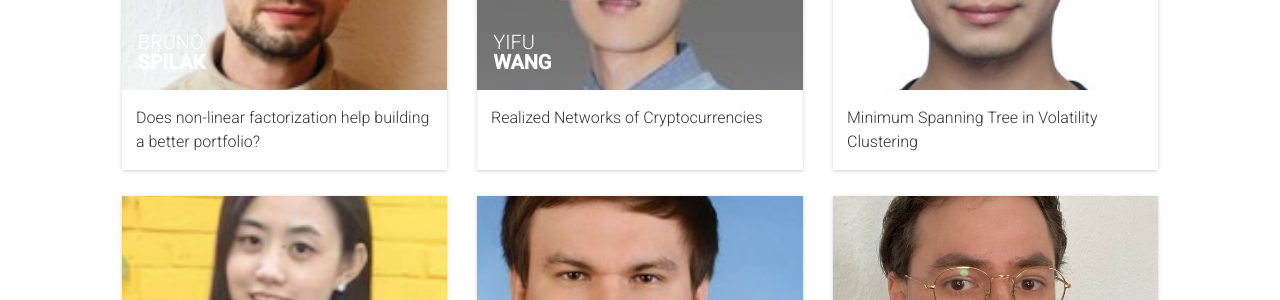
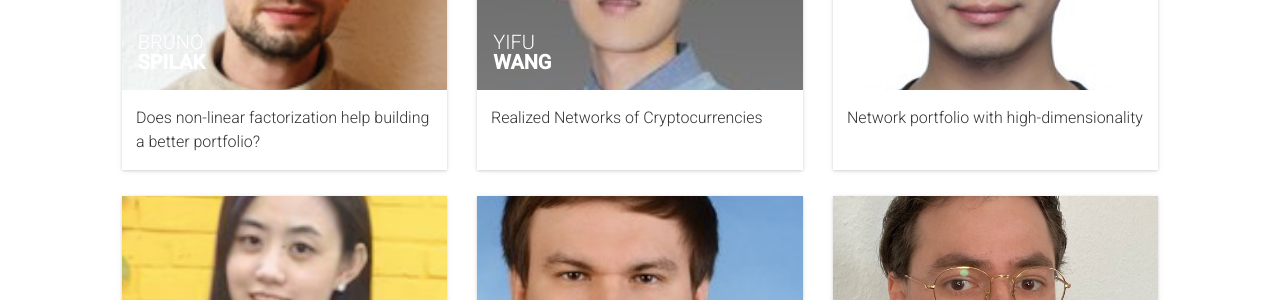
Before and after one commit to barunik/Prague2022, a Jekyll site: the page built from speakers.html, in a window 1280 px wide and 900 px high, scrolled down 2557 px. Shown: the part 152-452 px from the top of the window. Built offline with Jekyll 4.4.1, drawn with Linux system fonts in a browser that asks for light colours; nearby versions of some CDN libraries; comment, search, counter and statistics services are not loaded.

Commit message:
Update sessions.yml

```diff
--- a/_data/sessions.yml
+++ b/_data/sessions.yml
@@ -258,7 +258,7 @@ diversification"
 
 -
     id: 026
-    title: "Minimum Spanning Tree in Volatility Clustering"
+    title: "Network portfolio with high-dimensionality"
     description: "Authors:  Zijin Wang<br/>
     <p>Abstract:   TBA </p>"
     subtype: Presentation
```
